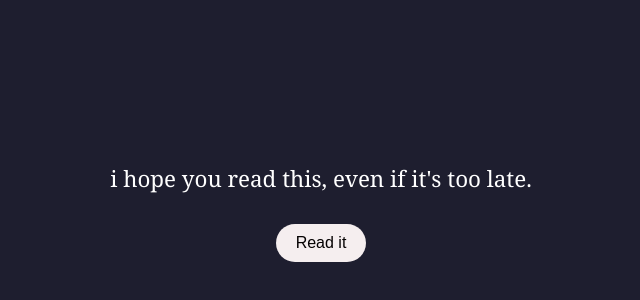
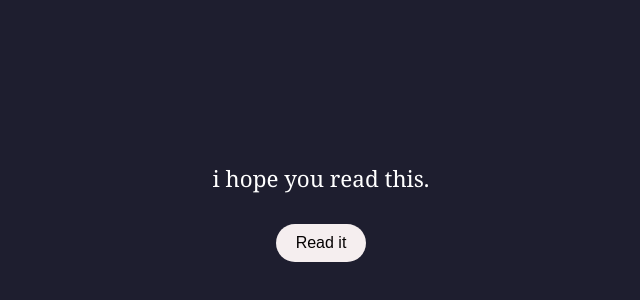
Before and after one commit to Macstlevl/Macstlevl.github.io, a plain HTML site: page index.html in a window 1280 px wide. Shown: the part 188-488 px from the top of the page, without its empty margins (319-959 px from the left). Drawn offline with Linux system fonts and the light colour scheme.

Commit message:
Update index.html

```diff
--- a/index.html
+++ b/index.html
@@ -8,7 +8,7 @@
   </head>
   <body>
     <div class="intro" id="introText">
-      i hope you read this, even if it's too late.
+      i hope you read this.
     </div>
     <button class="btn" onclick="showLetter()">Read it</button>
 
```
